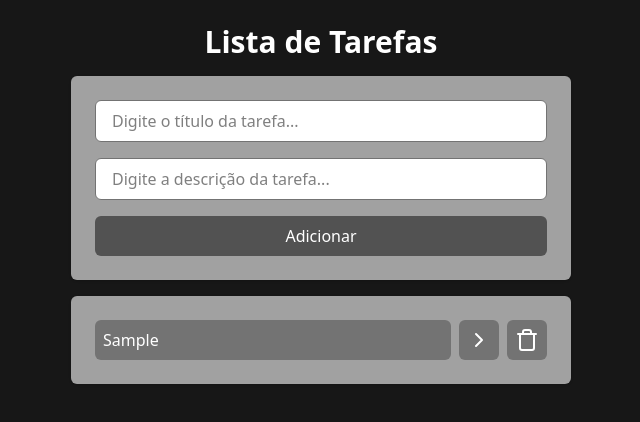
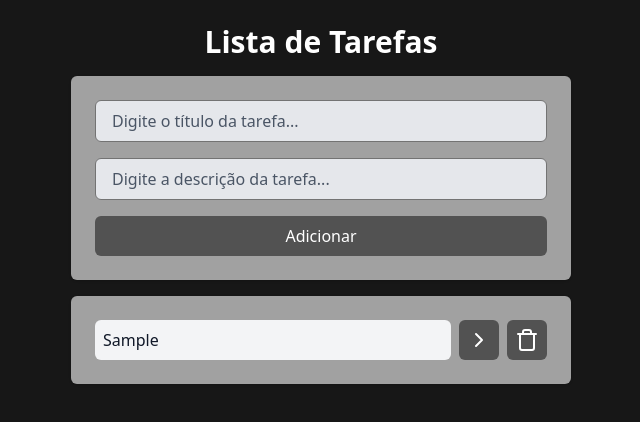
Before and after one commit to gabrielrech06/lista-tarefas, a React (Vite) app: page / in a window 1280 px wide. Both pictures are taken after typing "Sample", "Sample" into the empty fields and a click on the button "Adicionar". Shown: the top 422 px of the page, without its empty margins (319-959 px from the left). Built offline with nearby package versions, Linux system fonts and the light colour scheme.

Commit message:
melhorando estilos

```diff
--- a/src/components/AddTask.jsx
+++ b/src/components/AddTask.jsx
@@ -30,7 +30,7 @@ const AddTask = ({ onAddTaskSubmit }) => {
           setTitle("");
           setDescription("");
         }}
-        className="bg-neutral-600 text-white px-4 py-2 rounded-md font-medium cursor-pointer"
+        className="bg-neutral-600 hover:bg-neutral-700 text-white px-4 py-2 rounded-md font-medium cursor-pointer"
       >
         Adicionar
       </button>
--- a/src/components/Button.jsx
+++ b/src/components/Button.jsx
@@ -1,6 +1,6 @@
 const Button = (props) => {
   return (
-    <button {...props} className="bg-neutral-500 p-2 rounded-md text-white">
+    <button {...props} className="bg-neutral-600 hover:bg-neutral-700 text-white rounded-md p-2">
       {props.children}
     </button>
   );
--- a/src/components/Input.jsx
+++ b/src/components/Input.jsx
@@ -1,7 +1,7 @@
 const Input = (props) => {
   return (
     <input
-      className="border border-neutral-500 outline-neutral-600 px-4 py-2 rounded-md bg-white"
+      className="border border-neutral-500 outline-neutral-600 px-4 py-2 rounded-md bg-gray-200 text-gray-900 placeholder-gray-600"
       {...props}
     />
   );
--- a/src/components/Tasks.jsx
+++ b/src/components/Tasks.jsx
@@ -18,7 +18,7 @@ const Tasks = ({ tasks, onTaskClick, onDeleteTaskClick }) => {
         <li key={task.id} className="flex gap-2">
           <button
             onClick={() => onTaskClick(task.id)}
-            className={`bg-neutral-500 w-full text-left text-white p-2 rounded-md ${
+            className={`bg-gray-100 text-gray-900 w-full text-left p-2 rounded-md ${
               task.isCompleted && "line-through"
             }`}
           >
```
